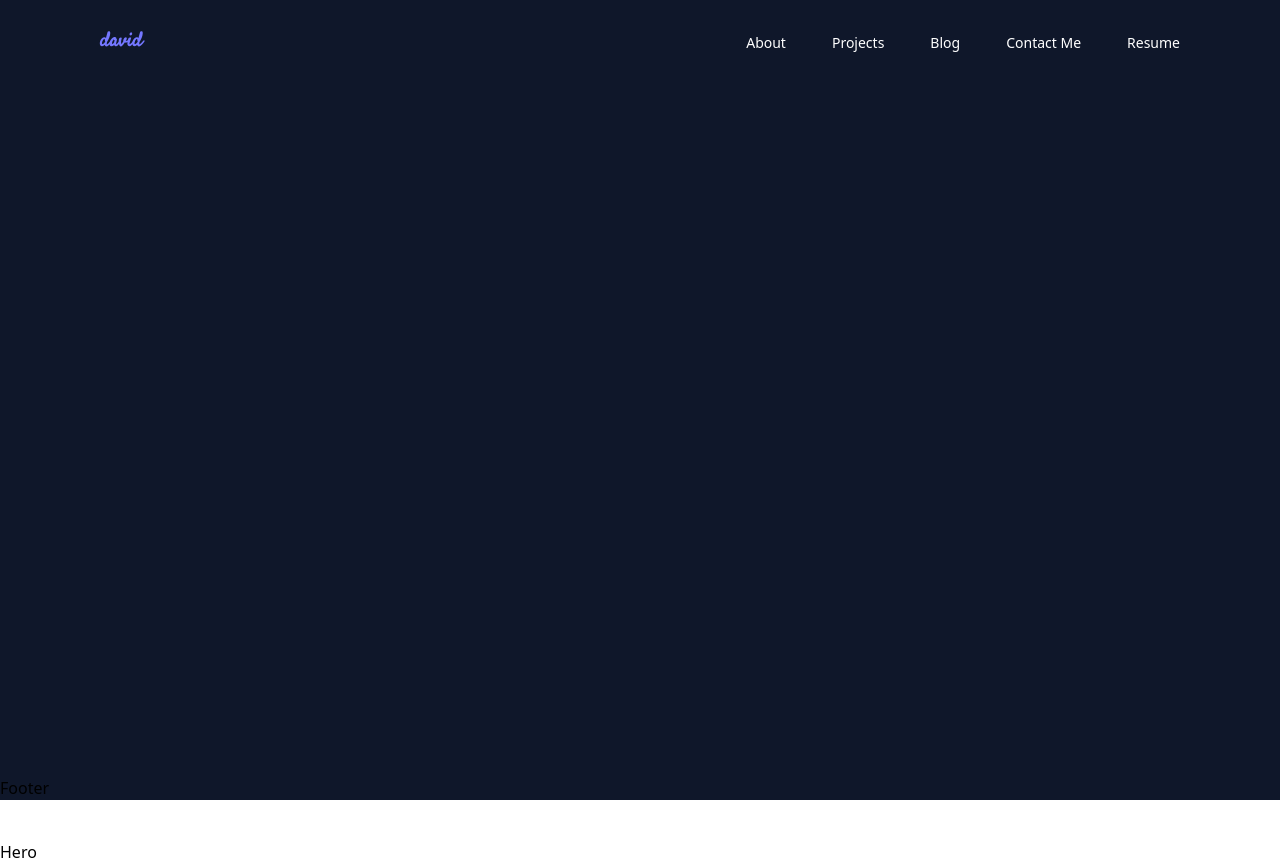
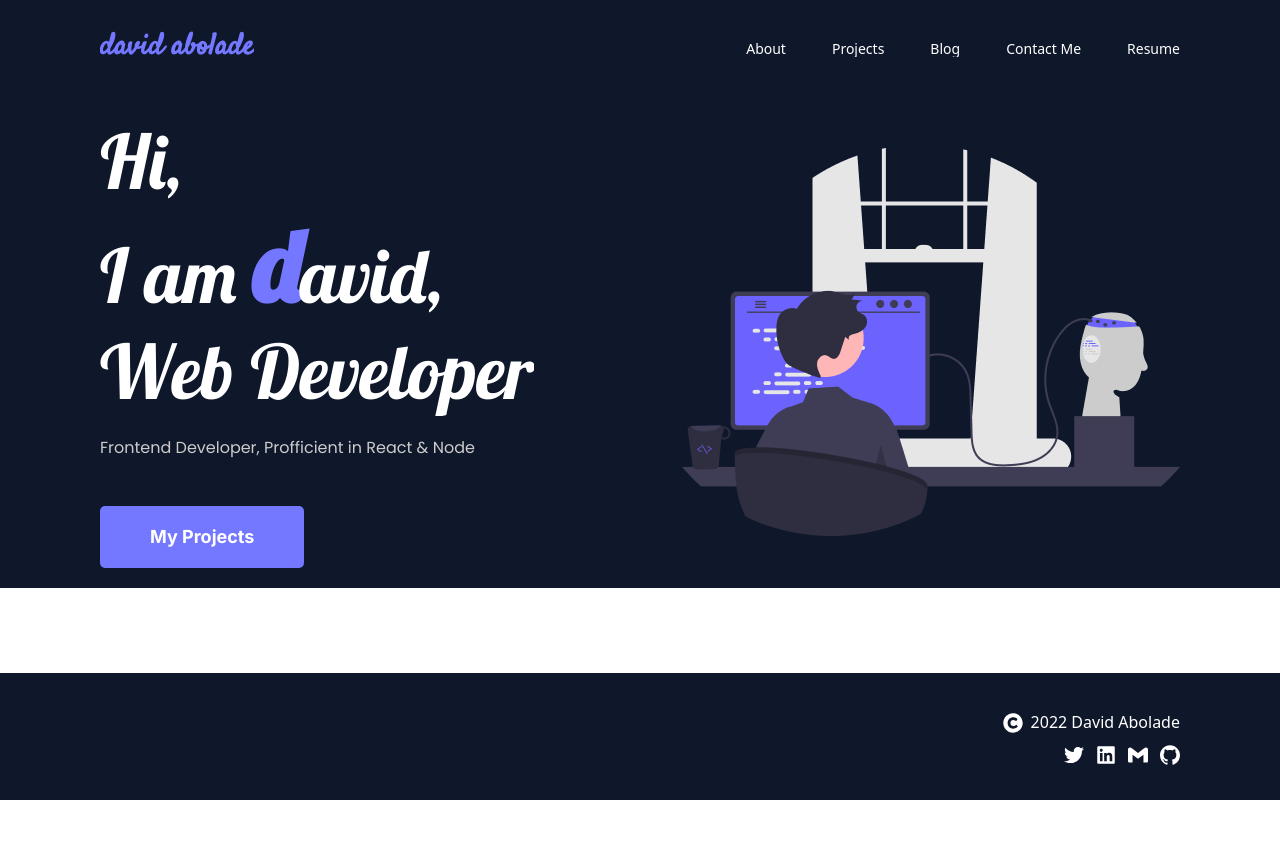
Before and after one commit to A-believer/david__portfolio, a React (Vite) app: page / in a window 1280 px wide. After the commit the page ends 800 px from the top, so only its background shows below. Built offline with nearby package versions, Linux system fonts and the light colour scheme.

Commit message:
Hero section complete

```diff
--- a/src/App.jsx
+++ b/src/App.jsx
@@ -21,7 +21,6 @@ const App = () => {
             <Route path='/blog' element={<Blog/>} />
         </Routes>
         <Footer/>
-
       </Router>
 
   )
--- a/src/components/Button.jsx
+++ /dev/null
@@ -1,7 +0,0 @@
-import React from 'react'
-
-export const Button = () => {
-  return (
-    <div>Button</div>
-  )
-}
--- a/src/components/Footer.jsx
+++ b/src/components/Footer.jsx
@@ -1,8 +1,23 @@
 import React from 'react'
+import { FaCopyright, FaLinkedin, FaTwitter, } from "react-icons/fa"
+import {SiGmail, SiGithub} from "react-icons/si"
 
 const Footer = () => {
   return (
-    <footer className='fixed bottom-0'>Footer</footer>
+    <footer className='w-full px-sp py-[35px] absolute bottom-0 bg-primary flex flex-col justify-end items-end text-white gap-x-5'>
+      <div className='flex justify-center items-center pb-2'>
+        <p className='text-[20px] mr-2'><FaCopyright /></p>
+        <p className='text-[16px] leading-[29px]'>2022 David Abolade</p>
+      </div>
+
+      <div className='flex gap-3 text-[20px]'>
+        <p><a href="https://twitter.com/A_believer007" target="_blank"><FaTwitter/></a></p>
+        <p><a href="https://www.linkedin.com/in/thedavid-ao/" target="_blank"><FaLinkedin/></a></p>
+        <p><a href="mailto:https://davidabolade29@gmail.com" target="_blank"><SiGmail/></a></p>
+        <p><a href="https://github.com/A-believer" ><SiGithub /></a></p>
+
+      </div>
+    </footer>
   )
 }
 
--- a/src/components/Navbar.jsx
+++ b/src/components/Navbar.jsx
@@ -1,15 +1,14 @@
 import React from 'react'
-import {  Routes, Route, Link, Outlet } from "react-router-dom";
+import { Link, Outlet } from "react-router-dom";
 
 // import Footer from './components/Footer'
 
 const Navbar = () => {
 
   return (
-    <main className='px-[100px] bg-primary w-full h-screen'>
-      <nav className='flex justify-between items-center py-[30px] '>
-      <ul className='font-satisfy font-vb text-secondary text-[20px] leading-[24px]'>
-        <li><Link to='/'>david</Link></li>
+      <nav className='px-[100px] flex justify-between items-center py-[30px] bg-primary'>
+        <ul className='font-satisfy font-vb text-secondary text-[30px] leading-[36px]'>
+          <li><Link to='/'>david abolade</Link></li>
         </ul>
 
         <ul className='flex gap-x-[46px] text-white text-[14px] leading-[17px] font-m'>
@@ -21,8 +20,6 @@ const Navbar = () => {
         </ul>
         <Outlet />
       </nav>
-    </main>
-
   )
 }
 
--- a/src/index.css
+++ b/src/index.css
@@ -1,10 +1,11 @@
+@import url('https://fonts.googleapis.com/css2?family=Inter:wght@500;700&family=Lobster&family=Poppins:wght@400;700&family=Satisfy&display=swap');
 @tailwind base;
 @tailwind components;
 @tailwind utilities;
-@import url('https://fonts.googleapis.com/css2?family=Inter:wght@500;700&family=Lobster&family=Poppins:wght@400;700&family=Satisfy&display=swap');
 
 *, html, body {
     margin: 0;
     padding: 0;
     max-width: 1440px;
+    overflow: hidden;
 }
--- a/src/pages/Hero.jsx
+++ b/src/pages/Hero.jsx
@@ -1,11 +1,22 @@
 import React from 'react'
-import Footer from '../components/Footer'
+// import Button from '../components/Button'
+import heroImg from '../assets/hero-img.png'
+import { Link } from 'react-router-dom'
 
 
 const Hero = () => {
   return (
-    <main className='block mt-10'>
-      Hero
+    <main className='bg-primary flex justify-between items-center px-[100px] py-[20px]'>
+      <div className='text-white font-lobster text-[75px] leading-[90px] font-n'>
+        <p>Hi,</p>
+        <p>I am <span className='font-pacifico font-vb text-secondary text-[100px] leading-[120px]'>d</span>avid,</p>
+        <p>Web Developer</p>
+        <p className='text-[16px] leading-[24px] text-[#cccccc] font-poppins mt-[20px] mb-[10px]'>Frontend Developer, Profficient in React & Node</p>
+        <button className='text-[18px] leading-[22px] font-inter font-vb bg-secondary px-[50px] py-[20px] rounded-[5px]'><Link to='/projects'>My Projects</Link></button>
+      </div>
+      <div>
+        <img src={heroImg} alt="hero_img" className='w-[498px] h-[388px]'/>
+      </div>
     </main>
   )
 }
--- a/tailwind.config.cjs
+++ b/tailwind.config.cjs
@@ -28,7 +28,7 @@ module.exports = {
         vb: "700"
       },
       padding: {
-        section_padding: "100px"
+        sp: "100px"
       }
     },
   },
```
Lines whose indentation alone changed are shown as unchanged.
